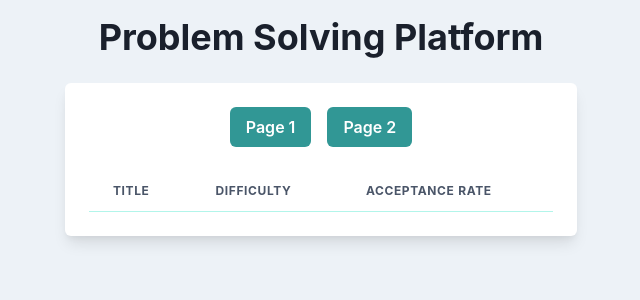
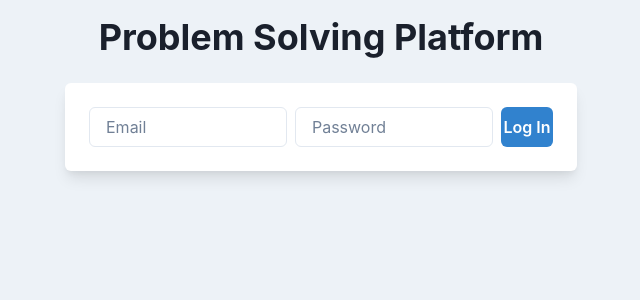
Before and after one commit to VatsalNagelia/react-frontent-app, a React (Vite) app: page / in a window 1280 px wide. Shown: the top 300 px of the page, without its empty margins (319-959 px from the left). Built offline with nearby package versions, Linux system fonts and the light colour scheme.

Commit message:
Configure correct routes

```diff
--- a/src/App.jsx
+++ b/src/App.jsx
@@ -9,10 +9,10 @@ function App() {
   return (
     <BrowserRouter>
       <Routes>
-        <Route path="/" element={<Home />} />
-        <Route path="/problemPage" element={<ProblemPage />} />
-        <Route path="signin" element={<SignIn />} />
-        <Route path="signup" element={<SignUp />} />
+        <Route path="/" element={<SignIn />} />
+        <Route path="/problem/all" element={<Home />} />
+        <Route path="problem/problemId" element={<ProblemPage />} />
+        <Route path="signUp" element={<SignUp />} />
       </Routes>
     </BrowserRouter>
   )
```
